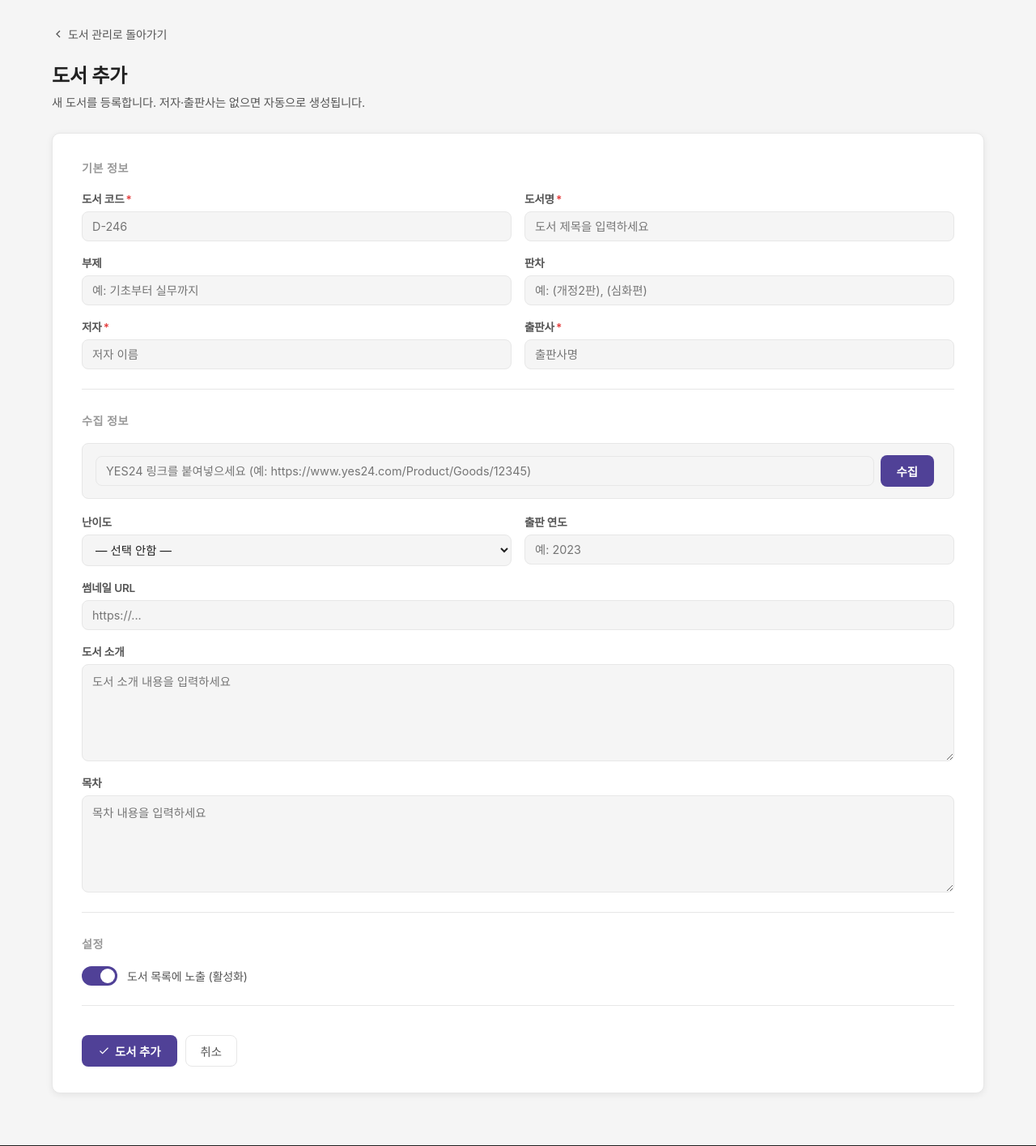
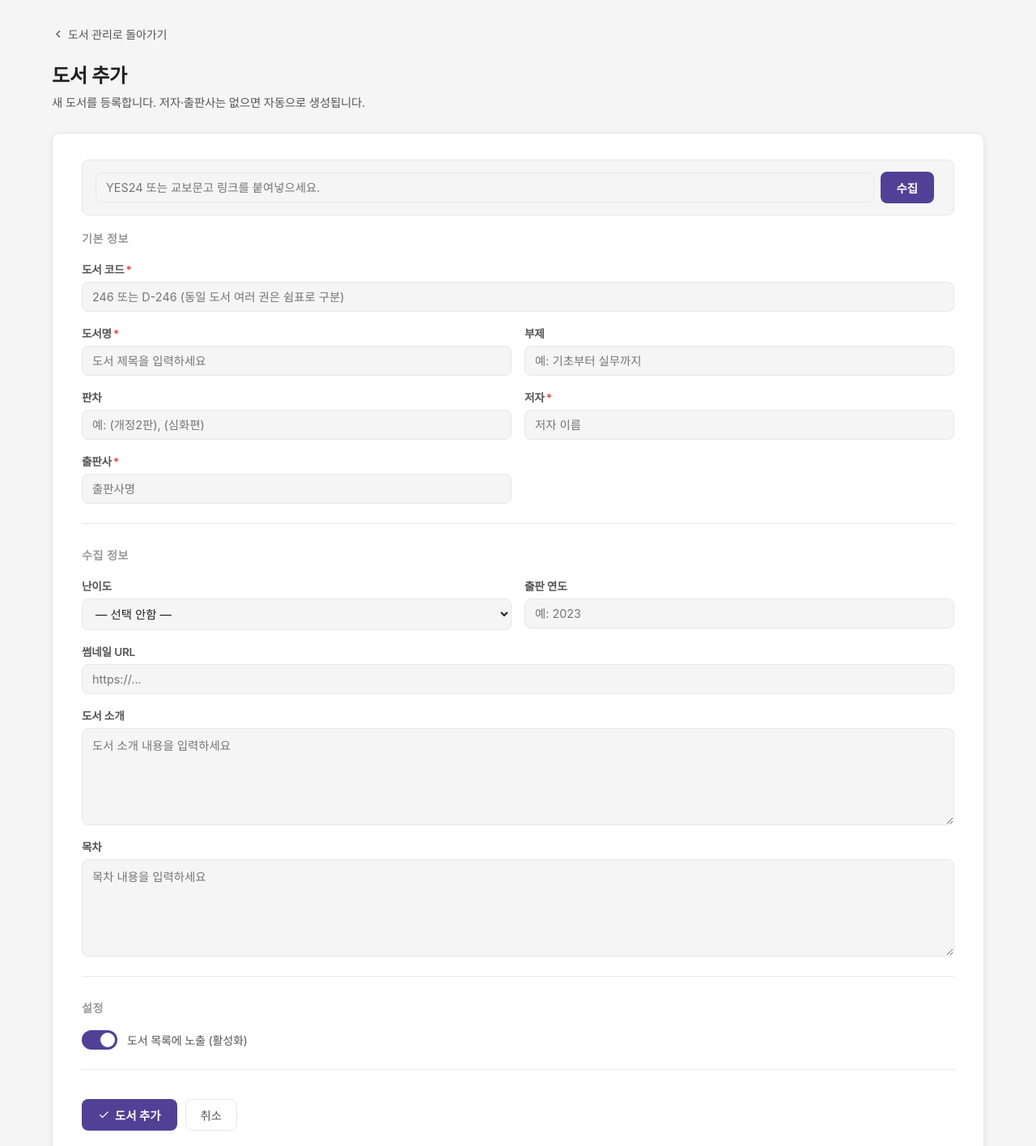
Before and after one commit to khs980714/READ-ME, a Django app: page /manage/add/ in a window 1280 px wide. Shown: the part 112-1527 px from the top of the page at 81% size. Run offline with Django 5.2, Linux system fonts and the light colour scheme; the visitor is signed in with stand-in values (Sample User, id 1); data that the repository does not hold is empty; parts of the project's set-up code (start-up, migrations or seed data) failed here and were passed over; some web fonts are replaced.

Commit message:
feat: 도서 추가 시 코드 자동완성·쉼표 다중 등록, 교보문고 링크 수집 지원
- 도서 코드에 숫자만 입력하면 D-nnn 형식으로 자동 변환, 쉼표로 여러 코드를
  한 번에 입력하면 동일 도서에 일괄 연결(신규 등록·기존 도서 연결 모두 지원,
  트랜잭션으로 부분 실패 방지)
- 교보문고 상세 페이지 링크(product.kyobobook.co.kr/detail/...) 수집 추가
  - CloudFront 뒤에서 Referer/Accept 헤더 없이는 빈 응답을 주던 문제 해결
  - 목차는 상세 페이지 HTML에 스켈레톤만 내려오고 실제 텍스트는 내부 컴포넌트
    API(v2/product/component/{id}/middle)에서 받아오는 구조를 확인해 반영
- 도서 추가 폼에서 링크 수집 입력란을 기본 정보 위로 이동

Co-Authored-By: Claude Sonnet 5 <noreply@anthropic.com>
Claude-Session: https://claude.ai/code/session_01JViiD6s2vsW9Qsn1mFDZi6

```diff
--- a/.src/django_server/books/views.py
+++ b/.src/django_server/books/views.py
@@ -3,7 +3,7 @@ import threading
 
 from django.contrib import messages
 from django.core.cache import cache
-from django.db import IntegrityError
+from django.db import IntegrityError, transaction
 from django.http import JsonResponse
 from django.shortcuts import get_object_or_404, redirect, render
 from django.db.models import Q
@@ -121,8 +121,11 @@ def book_add(request):
     duplicate_books = []
 
     if request.method == "POST":
+        from .services import parse_book_codes
+
         form_data = request.POST
-        book_code = request.POST.get("book_code", "").strip()
+        book_code_raw = request.POST.get("book_code", "").strip()
+        book_codes = parse_book_codes(book_code_raw)
         title = request.POST.get("title", "").strip()
         subtitle = request.POST.get("subtitle", "").strip()
         edition = request.POST.get("edition", "").strip()
@@ -138,65 +141,75 @@ def book_add(request):
         is_active = request.POST.get("is_active") == "on"
         confirm_link = request.POST.get("confirm_link") == "true"
 
-        if not all([book_code, title, author_name, publisher_name]):
+        if not book_codes or not all([title, author_name, publisher_name]):
             error = "도서 코드, 도서명, 저자, 출판사는 필수 항목입니다."
         else:
-            try:
-                author, _ = Author.objects.get_or_create(name=author_name)
-                publisher, _ = Publisher.objects.get_or_create(name=publisher_name)
+            existing_codes = list(
+                Book.objects.filter(book_code__in=book_codes).values_list("book_code", flat=True)
+            )
+            if existing_codes:
+                error = f"이미 존재하는 도서 코드입니다: {', '.join(existing_codes)}"
+            else:
+                try:
+                    author, _ = Author.objects.get_or_create(name=author_name)
+                    publisher, _ = Publisher.objects.get_or_create(name=publisher_name)
 
-                # 동일한 (title, edition, author, publisher) BookList 존재 여부 확인
-                try:
-                    existing_bl = BookList.objects.get(
-                        title=title, edition=edition, author=author, publisher=publisher
-                    )
-                    # 중복 BookList 발견
-                    if not confirm_link:
-                        duplicate_book_list = existing_bl
-                        duplicate_books = list(existing_bl.books.all())
-                    else:
-                        # 사용자가 확인: 기존 BookList에 새 Book 연결
-                        Book.objects.create(
-                            book_code=book_code,
-                            book_list=existing_bl,
-                            is_active=is_active,
+                    # 동일한 (title, edition, author, publisher) BookList 존재 여부 확인
+                    try:
+                        existing_bl = BookList.objects.get(
+                            title=title, edition=edition, author=author, publisher=publisher
                         )
-                        messages.success(
-                            request,
-                            f"도서 [{book_code}] {title} 이(가) 기존 도서로 연결되어 추가되었습니다.",
-                        )
+                        # 중복 BookList 발견
+                        if not confirm_link:
+                            duplicate_book_list = existing_bl
+                            duplicate_books = list(existing_bl.books.all())
+                        else:
+                            # 사용자가 확인: 기존 BookList에 새 Book(들) 연결
+                            with transaction.atomic():
+                                for code in book_codes:
+                                    Book.objects.create(
+                                        book_code=code,
+                                        book_list=existing_bl,
+                                        is_active=is_active,
+                                    )
+                            messages.success(
+                                request,
+                                f"도서 [{', '.join(book_codes)}] {title} 이(가) 기존 도서로 연결되어 추가되었습니다.",
+                            )
+                            return redirect("books:manage")
+                    except BookList.DoesNotExist:
+                        # 중복 없음 — 신규 BookList 생성 후 코드별 Book 연결
+                        with transaction.atomic():
+                            book_list = BookList.objects.create(
+                                title=title,
+                                subtitle=subtitle,
+                                edition=edition,
+                                author=author,
+                                publisher=publisher,
+                                difficulty=difficulty,
+                                publication_year=publication_year,
+                                thumbnail_url=thumbnail_url,
+                                description=description,
+                                toc=toc,
+                            )
+                            book_list.categories.set(Category.objects.filter(id__in=category_ids))
+                            for code in book_codes:
+                                Book.objects.create(
+                                    book_code=code,
+                                    book_list=book_list,
+                                    is_active=is_active,
+                                )
+                        if thumbnail_url and not book_list.thumbnail:
+                            from .services import _save_thumbnail
+                            if _save_thumbnail(book_list, thumbnail_url):
+                                book_list.save(update_fields=["thumbnail"])
+                        messages.success(request, f"도서 [{', '.join(book_codes)}] {title} 이(가) 추가되었습니다.")
                         return redirect("books:manage")
-                except BookList.DoesNotExist:
-                    # 중복 없음 — 신규 BookList 생성
-                    book_list = BookList.objects.create(
-                        title=title,
-                        subtitle=subtitle,
-                        edition=edition,
-                        author=author,
-                        publisher=publisher,
-                        difficulty=difficulty,
-                        publication_year=publication_year,
-                        thumbnail_url=thumbnail_url,
-                        description=description,
-                        toc=toc,
-                    )
-                    book_list.categories.set(Category.objects.filter(id__in=category_ids))
-                    Book.objects.create(
-                        book_code=book_code,
-                        book_list=book_list,
-                        is_active=is_active,
-                    )
-                    if thumbnail_url and not book_list.thumbnail:
-                        from .services import _save_thumbnail
-                        if _save_thumbnail(book_list, thumbnail_url):
-                            book_list.save(update_fields=["thumbnail"])
-                    messages.success(request, f"도서 [{book_code}] {title} 이(가) 추가되었습니다.")
-                    return redirect("books:manage")
 
-            except IntegrityError:
-                error = f"도서 코드 '{book_code}'는 이미 존재합니다."
-            except Exception as e:
-                error = str(e)
+                except IntegrityError:
+                    error = f"도서 코드 처리 중 중복 오류가 발생했습니다: {', '.join(book_codes)}"
+                except Exception as e:
+                    error = str(e)
 
     return render(request, "books/manage_form.html", {
         "mode": "add",
--- a/.src/django_server/templates/books/manage_form.html
+++ b/.src/django_server/templates/books/manage_form.html
@@ -288,17 +288,25 @@
     {% csrf_token %}
     <input type="hidden" name="confirm_link" id="confirmLinkInput" value="">
 
+    <!-- URL 수집 행 -->
+    <div class="scrape-row">
+      <input class="form-input" type="url" id="scrapeUrl" placeholder="YES24 또는 교보문고 링크를 붙여넣으세요.">
+      <button type="button" class="btn-primary" id="scrapeBtn" style="flex-shrink:0;">수집</button>
+      <span class="scrape-status" id="scrapeStatus"></span>
+    </div>
+
     <!-- 기본 정보 -->
     <div class="form-section">
       <p class="form-section-title">기본 정보</p>
       <div class="form-grid">
         {% if mode == "add" %}
-        <div class="form-group">
+        <div class="form-group form-col-full">
           <label class="form-label" for="book_code">
             도서 코드<span class="required">*</span>
           </label>
           <input class="form-input" type="text" id="book_code" name="book_code"
-                 placeholder="D-246" value="{{ form_data.book_code|default:'' }}" required>
+                 placeholder="246 또는 D-246 (동일 도서 여러 권은 쉼표로 구분)"
+                 value="{{ form_data.book_code|default:'' }}" required>
         </div>
         {% endif %}
 
@@ -348,13 +356,6 @@
     <!-- 수집 정보 -->
     <div class="form-section">
       <p class="form-section-title">수집 정보</p>
-
-      <!-- URL 수집 행 -->
-      <div class="scrape-row">
-        <input class="form-input" type="url" id="scrapeUrl" placeholder="YES24 링크를 붙여넣으세요 (예: https://www.yes24.com/Product/Goods/12345)">
-        <button type="button" class="btn-primary" id="scrapeBtn" style="flex-shrink:0;">수집</button>
-        <span class="scrape-status" id="scrapeStatus"></span>
-      </div>
 
       <div class="form-grid">
         <div class="form-group">
@@ -528,7 +529,7 @@
           alert("알라딘 수집은 아직 미구현입니다.");
           setStatus("");
         } else if (json.status === "unsupported") {
-          alert("현재 YES24만 이용 가능합니다.");
+          alert("현재 YES24, 교보문고 링크만 이용 가능합니다.");
           setStatus("");
         } else {
           setStatus("오류: " + (json.message || "알 수 없는 오류"), "var(--red)");
@@ -542,6 +543,7 @@
   })();
 
   // ── 썸네일 URL 즉시 적용 (수정 모드) ────────────────────────
+  {% if mode == "edit" %}
   (function () {
     const btn    = document.getElementById("btnThumbApply");
     const status = document.getElementById("thumbApplyStatus");
@@ -580,5 +582,6 @@
       }
     });
   })();
+  {% endif %}
 </script>
 {% endblock %}
```
Also changed, not shown: .src/django_server/books/services.py.
